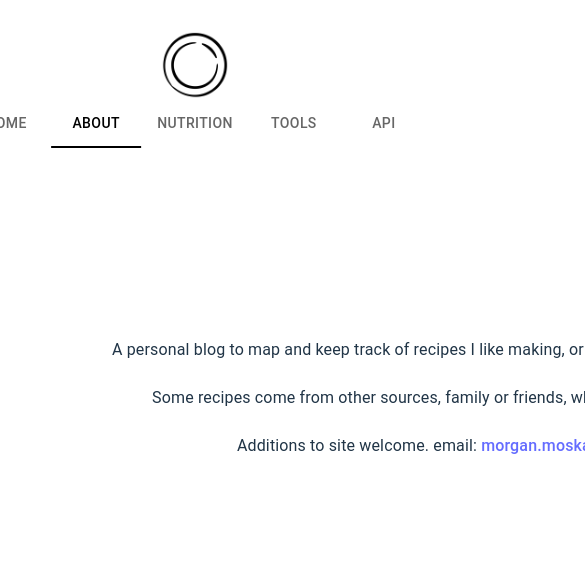
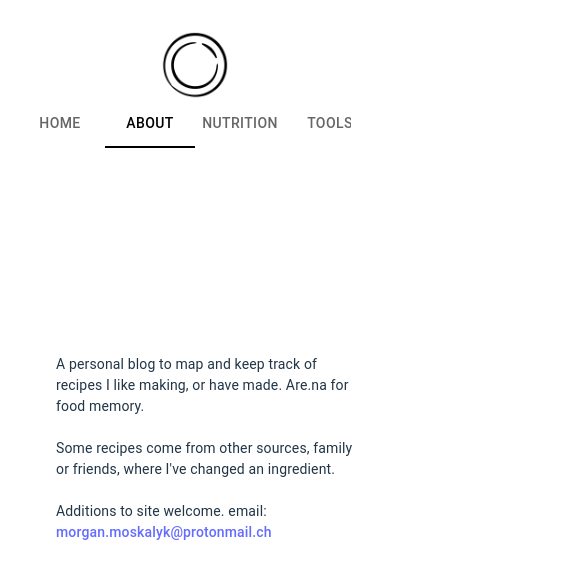
Before and after one commit to moskalyk/meal-map, a React (Vite) app: page / in a window 390 px wide. Both pictures are taken after a click on the tab "ABOUT". Shown: the top 578 px of the page, 585 px wide, since content can reach past the window. Built offline with nearby package versions, Linux system fonts and the light colour scheme.

Commit message:
more mobile friendly

```diff
--- a/src/NavBar.tsx
+++ b/src/NavBar.tsx
@@ -3,6 +3,21 @@ import { Tabs, Tab, Box, Typography, Grid } from "@mui/material";
 import JSONWidget from "./JSONWIdget";
 import versusLogo from "./assets/versus.energy.png";
 import SunBurstWidget from "./SunBurstWidget";
+
+const useIsMobile = () => {
+  const [isMobile, setIsMobile] = useState(window.innerWidth <= 768); // Initialize based on screen width
+
+  useEffect(() => {
+    const handleResize = () => {
+      setIsMobile(window.innerWidth <= 768);
+    };
+
+    window.addEventListener("resize", handleResize); // Listen for window resize events
+    return () => window.removeEventListener("resize", handleResize); // Cleanup on unmount
+  }, []);
+
+  return isMobile;
+};
 
 const TabPanel = ({ children, value, index }: any) => {
   return (
@@ -23,6 +38,8 @@ const TabPanel = ({ children, value, index }: any) => {
 
 const NavBar = (props: any) => {
   const [recipes, setRecipes] = useState(null);
+
+  const isMobile = useIsMobile();
 
   const handleChange = (_: any, newValue: any) => {
     props.setValue(newValue);
@@ -115,7 +132,7 @@ const NavBar = (props: any) => {
   useEffect(() => {}, [sunburstData]);
 
   return (
-    <Box sx={{ width: "900px", textAlign: "center" }}>
+    <Box sx={{ width: !isMobile ? "900px" : '40%', textAlign: "center" }}>
       {/* Tabs Navigation */}
       <Box
         sx={{
@@ -123,6 +140,7 @@ const NavBar = (props: any) => {
           transform: "translateX(-50%)",
           textAlign: "center",
           marginTop: "100px",
+          width: '80%',
           position: "fixed", // Fixed at the top
           top: 0,
           zIndex: 1000, // Ensures it stays above other content
@@ -141,9 +159,10 @@ const NavBar = (props: any) => {
           <Tab
             label="Home"
             sx={{
+              padding: '10px',
+              width: "10px", // Directly apply width to the Tab component
               "&:focus": {
                 color: "black",
-
                 outline: "none", // Remove focus outline
               },
             }}
@@ -151,6 +170,8 @@ const NavBar = (props: any) => {
           <Tab
             label="About"
             sx={{
+              width: "10px", // Directly apply width to the Tab component
+
               "&:focus": {
                 color: "black",
 
@@ -161,6 +182,8 @@ const NavBar = (props: any) => {
           <Tab
             label="Nutrition"
             sx={{
+              width: "10px", // Directly apply width to the Tab component
+
               "&:focus": {
                 color: "black",
                 outline: "none", // Remove focus outline
@@ -170,6 +193,8 @@ const NavBar = (props: any) => {
           <Tab
             label="Tools"
             sx={{
+              width: "10px", // Directly apply width to the Tab component
+
               "&:focus": {
                 color: "black",
 
@@ -177,7 +202,7 @@ const NavBar = (props: any) => {
               },
             }}
           />
-          <Tab
+          {!isMobile&&<Tab
             label="API"
             sx={{
               "&:focus": {
@@ -186,13 +211,13 @@ const NavBar = (props: any) => {
                 outline: "none", // Remove focus outline
               },
             }}
-          />
+          />}
         </Tabs>
       </Box>
 
       {/* Tab Panels */}
       <TabPanel value={props.value} index={0}>
-        <Grid container spacing={2} style={{ marginTop: "100px" }}>
+        <Grid container spacing={2} style={{ margin: 'auto', marginTop: "100px", width: isMobile ? "400px" : "100%",}}>
           {[
             "Main",
             "Sides",
@@ -218,7 +243,7 @@ const NavBar = (props: any) => {
                 }}
               >
                 <h3>{title}</h3>
-                <hr />
+                <hr  style={{width: '70%'}}/>
                   {/* @ts-ignore*/}
 
                 <ul class="recipe-list">
@@ -249,6 +274,20 @@ const NavBar = (props: any) => {
         </Grid>
       </TabPanel>
       <TabPanel value={props.value} index={1}>
+      <Box
+  sx={{
+    marginTop: { xs: "100px", sm: "40px", md: "80px" }, // Adjust margin for mobile
+    width: "300px",
+    margin: 'auto',
+    borderRadius: 1,
+
+    overflow: "hidden",
+    textAlign: "left",
+    // padding: { xs: "10px", sm: "20px" }, // Add padding for better spacing on smaller screens
+    fontSize: { xs: "14px", sm: "16px", md: "18px" }, // Adjust font size for mobile
+    lineHeight: "1.5", // Ensure good line spacing
+  }}
+>
         <p>
           A personal blog to map and keep track of recipes I like making, or
           have made. Are.na for food memory.
@@ -263,6 +302,8 @@ const NavBar = (props: any) => {
             morgan.moskalyk@protonmail.ch
           </a>
         </p>
+          </Box>
+
       </TabPanel>
       <TabPanel value={props.value} index={2}>
         <br />
@@ -270,14 +311,21 @@ const NavBar = (props: any) => {
         <br />
         <br />
         <br />
-        <h2>Sitewide Caloric Breakdown</h2>
+      {/* @ts-ignore */}
 
-        <SunBurstWidget data={sunburstData} />
+        <h2 style={{width: isMobile && '300px'}}>Sitewide Caloric Breakdown</h2>
+
+      {/* @ts-ignore */}
+
+        <SunBurstWidget isMobile={isMobile} data={sunburstData} />
         <br />
         <br />
         <br />
-        <h2>Nutritional Tricks</h2>
-        <p style={{ textAlign: "left" }}>
+      {/* @ts-ignore */}
+
+        <h2 style={{width: isMobile && '300px'}}>Nutritional Tricks</h2>
+      {/* @ts-ignore */}
+        <p style={{ textAlign: "left", width: isMobile && '300px'}}>
           The{" "}
           <a
             href="https://en.wikipedia.org/wiki/Glycemic_index"
@@ -382,7 +430,7 @@ const NavBar = (props: any) => {
         index={3}
         // @ts-ignore
         style={{
-          width: "100vw", // Full viewport width
+          width: isMobile && '100px', // Full viewport width
           marginTop: "200px", // Remove extra margins
           padding: "0", // Ensure no padding interferes
           position: "relative", // Ensure proper layout context
@@ -391,16 +439,18 @@ const NavBar = (props: any) => {
         <br />
         <br />
         <br />
+
         <br />
         <br />
         <Grid container spacing={2}>
           {["versus.energy", "cuizine"].map((title: any, index: any) => (
-            <Grid item xs={12} sm={6} md={6} key={index}>
+            <Grid item xs={12} sm={12} md={6} key={index}>
               <Box
                 sx={{
                   cursor: "pointer",
-                  width: "100%",
+                  // width: "100%",
                   height: 300,
+                  width: isMobile ? 300 : 'auto',
                   position: "relative",
                   border: "1px solid #ddd",
                   borderRadius: 1,
--- a/src/RecipeSearch.tsx
+++ b/src/RecipeSearch.tsx
@@ -1,9 +1,26 @@
 import { useState, useEffect } from "react";
 import { Autocomplete, TextField, Chip, Button, Box } from "@mui/material";
+
+const useIsMobile = () => {
+  const [isMobile, setIsMobile] = useState(window.innerWidth <= 768); // Initialize based on screen width
+
+  useEffect(() => {
+    const handleResize = () => {
+      setIsMobile(window.innerWidth <= 768);
+    };
+
+    window.addEventListener("resize", handleResize); // Listen for window resize events
+    return () => window.removeEventListener("resize", handleResize); // Cleanup on unmount
+  }, []);
+
+  return isMobile;
+};
 
 const RecipeSearch = (props: any) => {
     const [selectedIngredients, setSelectedRecipes] = useState<string[]>([]);
     const [recipes, setRecipes] = useState(null)
+    const isMobile = useIsMobile()
+
     useEffect(() => {
         setTimeout(async () => {
             const res = await fetch('/recipes.json');
@@ -52,14 +69,17 @@ const RecipeSearch = (props: any) => {
     };
 
     return (
-        <div style={{marginTop: '-280px'}}>
+        <>
+      {/* @ts-ignore */}
+
+        <div style={{marginTop: !isMobile && '-280px'}}>
         <p style={{fontFamily: 'Gothic', fontSize: '80px'}}>Cuizine</p>
 
         <Box
             display="flex"
             alignItems="center"
             justifyContent="center"
-            sx={{ maxWidth: 500, margin: "auto", mt: 4 }}
+            sx={{ maxWidth: !isMobile ? 500 : 250, margin: "auto", mt: 4 }}
         >
             <Autocomplete
                 style={{border: 'grey'}}
@@ -124,6 +144,7 @@ const RecipeSearch = (props: any) => {
             </Button>
         </Box>
     </div>
+    </>
     );
 };
 
--- a/src/SunBurstWidget.tsx
+++ b/src/SunBurstWidget.tsx
@@ -3,7 +3,7 @@ import Sunburst from "sunburst-chart";
 // @ts-ignore
 import * as d3 from "d3";
 
-const SunburstWidget = ({ data }: any) => {
+const SunburstWidget = ({ data, isMobile }: any) => {
   const chartRef = useRef(null);
   const color = d3.scaleOrdinal(d3.schemePaired);
 
@@ -21,7 +21,7 @@ const SunburstWidget = ({ data }: any) => {
         .data(data)
         // @ts-ignore
 
-        .width(500)
+        .width(!isMobile ? 500 : 300)
         // @ts-ignore
 
         .color((d) => color(d.name))
```
